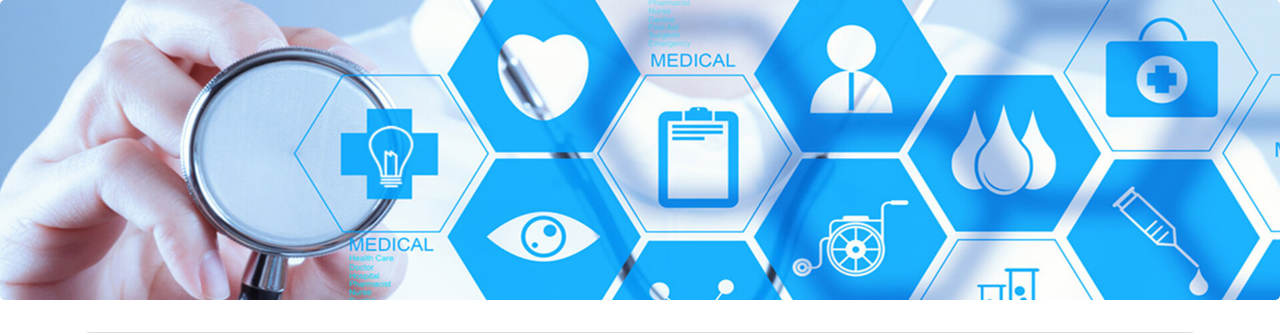
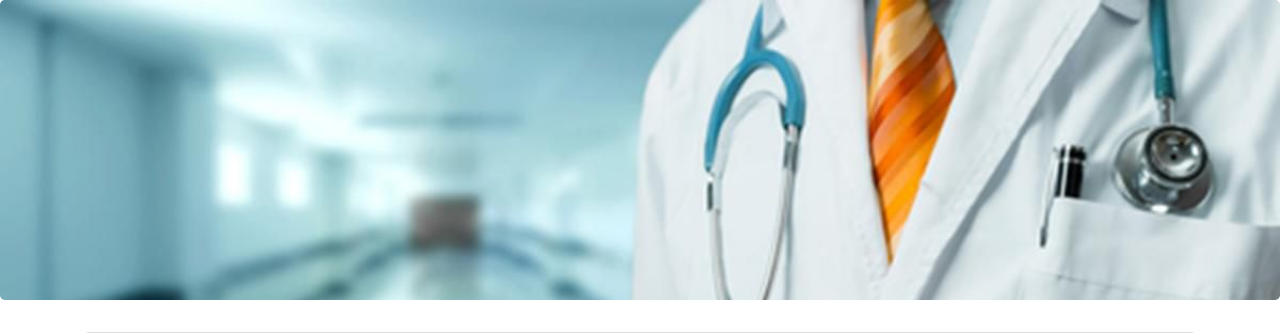
Before and after one commit to wasalas893/Hospital-management-System, a PHP site: page /Staff_detals.php in a window 1280 px wide. Shown: the top 333 px of the page. Run offline with PHP 8.4, Linux system fonts and the light colour scheme; data that the repository does not hold is empty.

Commit message:
cahage the page and photos

```diff
--- a/Staff_detals.php
+++ b/Staff_detals.php
@@ -6,7 +6,7 @@
 	<link rel="stylesheet" type="text/css" href="css/bootstrap.css">
 </head>
 <body>
-	<div class="jumbotron" style="background:url('images/1.jpg') no-repeat; background-size: cover; height: 300px;">
+	<div class="jumbotron" style="background:url('images/12.jpg') no-repeat; background-size: cover; height: 300px;">
 
 	</div>
 	<div class="container">
@@ -43,7 +43,7 @@
     </tr>
   </thead>
   <tbody>
-  <?php get_staff_details(); ?>
+
 
 
 
--- a/index.php
+++ b/index.php
@@ -18,7 +18,7 @@
 			<input type="text" name="username" class="form-control" placeholder="enter username"><br>
 
 			<label>Password:</label><br>
-			<input type="password" name="password" class="form-control" placeholder="enter username"><br>
+			<input type="password" name="password" class="form-control" placeholder="enter password"><br>
 			<input type="submit" name="login_submit" id="ab1" class="btn btn-primary">
 		</form>
 	</div>
```
Also changed, not shown: images/12.jpg (added).
